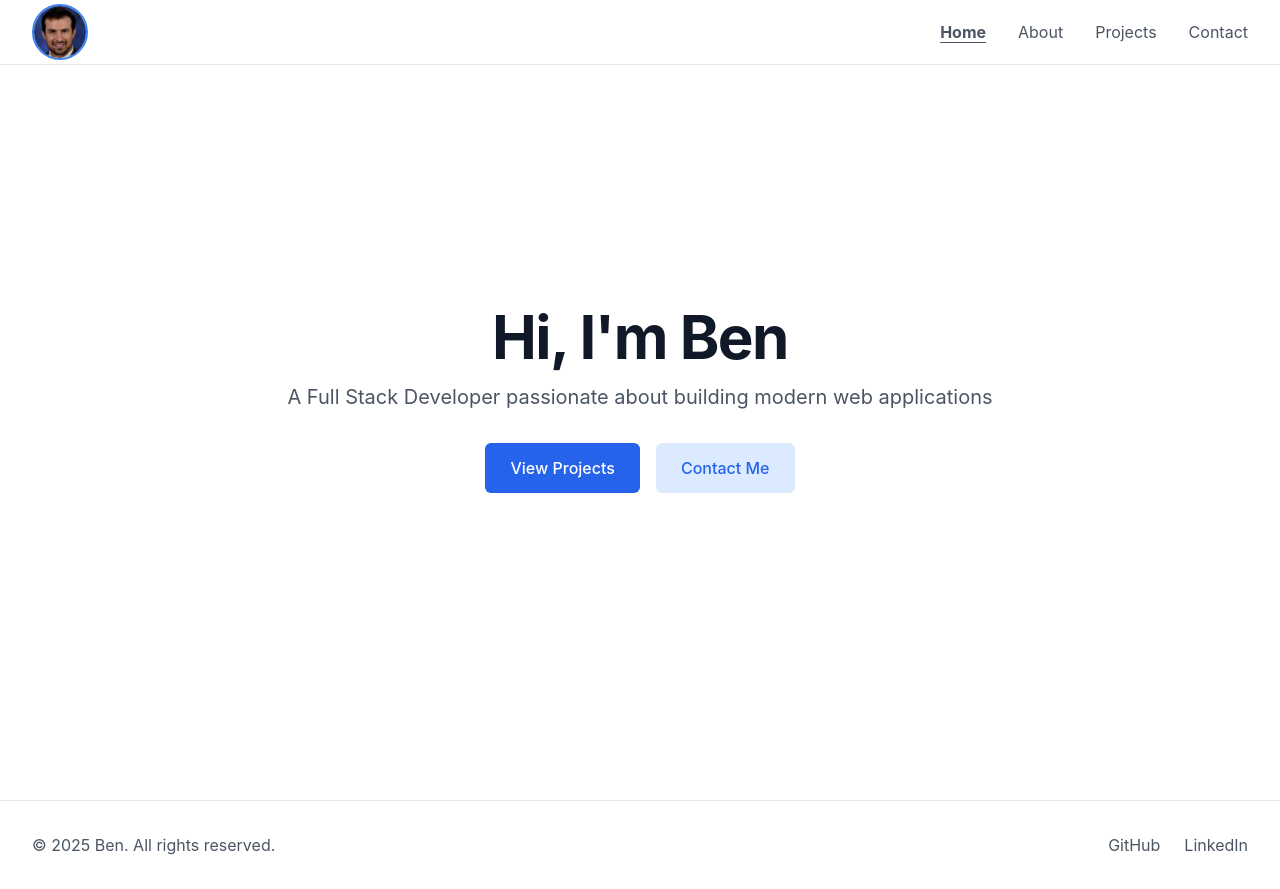
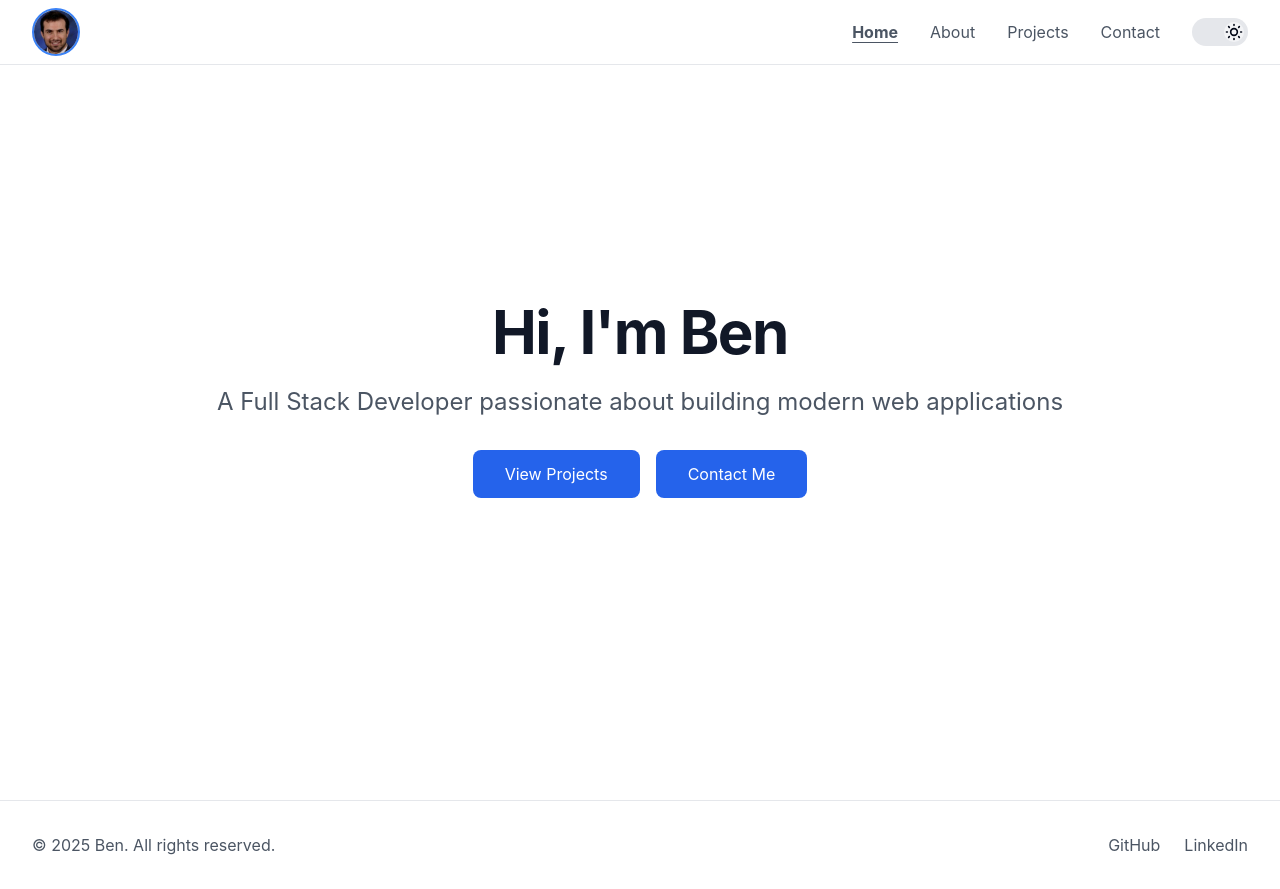
Before and after one commit to bimberman/website, a React (Vite) app: page / in a window 1280 px wide. Built offline with nearby package versions, Linux system fonts and the light colour scheme.

Commit message:
added theme toggle and projects

```diff
--- a/src/App.tsx
+++ b/src/App.tsx
@@ -6,9 +6,11 @@ import About from "./pages/About";
 import Projects from "./pages/Projects";
 import Contact from "./pages/Contact";
 import Footer from "./components/Footer";
+import { ThemeProvider } from "./context/ThemeContext";
 
 function App() {
   return (
+    <ThemeProvider>
       <Router>
         <div className="min-h-screen bg-white dark:bg-gray-900 flex flex-col">
           <Navbar />
@@ -23,6 +25,7 @@ function App() {
           <Footer />
         </div>
       </Router>
+    </ThemeProvider>
   );
 }
 
--- /dev/null
+++ b/src/assets/icons/CiCdIcon.tsx
@@ -0,0 +1,23 @@
+import React from "react";
+
+const CiCdIcon: React.FC = () => {
+  return (
+    <svg
+      className="w-5 h-5"
+      viewBox="0 0 24 24"
+      fill="none"
+      stroke="currentColor"
+      strokeWidth="2"
+      strokeLinecap="round"
+      strokeLinejoin="round"
+    >
+      <path d="M4 4h16a2 2 0 0 1 2 2v12a2 2 0 0 1-2 2H4a2 2 0 0 1-2-2V6a2 2 0 0 1 2-2z" />
+      <path d="M8 8h8" />
+      <path d="M8 12h8" />
+      <path d="M8 16h4" />
+      <path d="M12 4v16" />
+    </svg>
+  );
+};
+
+export default CiCdIcon;
--- /dev/null
+++ b/src/assets/icons/MoonIcon.tsx
@@ -0,0 +1,21 @@
+import React from "react";
+
+const MoonIcon: React.FC = () => {
+  return (
+    <svg
+      className="w-5 h-5"
+      fill="none"
+      stroke="currentColor"
+      viewBox="0 0 24 24"
+    >
+      <path
+        strokeLinecap="round"
+        strokeLinejoin="round"
+        strokeWidth={2}
+        d="M20.354 15.354A9 9 0 018.646 3.646 9.003 9.003 0 0012 21a9.003 9.003 0 008.354-5.646z"
+      />
+    </svg>
+  );
+};
+
+export default MoonIcon;
--- /dev/null
+++ b/src/assets/icons/SunIcon.tsx
@@ -0,0 +1,21 @@
+import React from "react";
+
+const SunIcon: React.FC = () => {
+  return (
+    <svg
+      className="w-5 h-5"
+      fill="none"
+      stroke="currentColor"
+      viewBox="0 0 24 24"
+    >
+      <path
+        strokeLinecap="round"
+        strokeLinejoin="round"
+        strokeWidth={2}
+        d="M12 3v1m0 16v1m9-9h-1M4 12H3m15.364 6.364l-.707-.707M6.343 6.343l-.707-.707m12.728 0l-.707.707M6.343 17.657l-.707.707M16 12a4 4 0 11-8 0 4 4 0 018 0z"
+      />
+    </svg>
+  );
+};
+
+export default SunIcon;
--- a/src/components/Navbar.tsx
+++ b/src/components/Navbar.tsx
@@ -1,9 +1,12 @@
 import React, { useState } from "react";
 import { Link, useLocation } from "react-router-dom";
+import ThemeToggle from "./ThemeToggle";
+import { useTheme } from "../context/ThemeContext";
 
 const Navbar = () => {
   const [isMenuOpen, setIsMenuOpen] = useState(false);
   const location = useLocation();
+  const { isDark, toggleTheme } = useTheme();
 
   const navItems = [
     { name: "Home", href: "/" },
@@ -22,11 +25,11 @@ const Navbar = () => {
               className="flex items-center space-x-2"
               onClick={() => setIsMenuOpen(false)}
             >
-              <div className="flex items-center gap-2">
+              <div className="flex items-center">
                 <img
                   src="/images/headshot.jpg"
                   alt="Ben"
-                  className="w-14 aspect-square rounded-full border-2 border-blue-500"
+                  className="w-12 h-12 rounded-full border-2 border-blue-500"
                 />
               </div>
             </Link>
@@ -48,10 +51,12 @@ const Navbar = () => {
                 {item.name}
               </Link>
             ))}
+            <ThemeToggle isDark={isDark} onClick={toggleTheme} />
           </div>
 
           {/* Mobile menu button */}
-          <div className="md:hidden flex items-center">
+          <div className="md:hidden flex items-center space-x-4">
+            <ThemeToggle isDark={isDark} onClick={toggleTheme} />
             <button
               onClick={() => setIsMenuOpen(!isMenuOpen)}
               className="text-gray-600 hover:text-gray-900 dark:text-gray-300 dark:hover:text-white"
--- a/src/components/ProjectCard.tsx
+++ b/src/components/ProjectCard.tsx
@@ -31,8 +31,11 @@ const ProjectCard: React.FC<ProjectCardProps> = ({
         <ImageCarousel images={project.previewImages} />
       ) : (
         <div className="aspect-w-16 aspect-h-9 bg-gray-200 dark:bg-gray-700">
-          {/* Add actual project images later */}
-          <div className="w-full h-48 bg-gray-300 dark:bg-gray-600" />
+          <img
+            src={project.image}
+            alt={project.title}
+            className="w-full h-full object-cover"
+          />
         </div>
       )}
       <div className="p-6 flex flex-col flex-grow">
--- /dev/null
+++ b/src/components/ThemeToggle.tsx
@@ -0,0 +1,41 @@
+import React from "react";
+import SunIcon from "../assets/icons/SunIcon";
+import MoonIcon from "../assets/icons/MoonIcon";
+
+interface ThemeToggleProps {
+  isDark: boolean;
+  onClick: () => void;
+}
+
+const ThemeToggle: React.FC<ThemeToggleProps> = ({ isDark, onClick }) => {
+  return (
+    <button
+      onClick={onClick}
+      className="relative w-14 h-7 rounded-full bg-gray-200 dark:bg-gray-600 transition-colors duration-300"
+      aria-label={isDark ? "Switch to light mode" : "Switch to dark mode"}
+    >
+      <div
+        className={`absolute top-1 left-1 w-5 h-5 rounded-full bg-gray-100 dark:bg-gray-800 flex items-center justify-center transition-all duration-1000 ease-in-out ${
+          !isDark ? "translate-x-7 rotate-180" : "translate-x-0 rotate-0"
+        }`}
+      >
+        <div
+          className={`transition-opacity duration-300 ${
+            !isDark ? "opacity-100" : "opacity-0"
+          }`}
+        >
+          <SunIcon />
+        </div>
+        <div
+          className={`absolute transition-opacity duration-300 ${
+            !isDark ? "opacity-0" : "opacity-100"
+          }`}
+        >
+          <MoonIcon />
+        </div>
+      </div>
+    </button>
+  );
+};
+
+export default ThemeToggle;
--- /dev/null
+++ b/src/context/ThemeContext.tsx
@@ -0,0 +1,50 @@
+import React, { createContext, useContext, useEffect, useState } from "react";
+
+interface ThemeContextType {
+  isDark: boolean;
+  toggleTheme: () => void;
+}
+
+const ThemeContext = createContext<ThemeContextType | undefined>(undefined);
+
+export const ThemeProvider: React.FC<{ children: React.ReactNode }> = ({
+  children,
+}) => {
+  const [isDark, setIsDark] = useState(() => {
+    // Check if user has a theme preference in localStorage
+    const savedTheme = localStorage.getItem("theme");
+    if (savedTheme) {
+      return savedTheme === "dark";
+    }
+    // Check system preference
+    return window.matchMedia("(prefers-color-scheme: dark)").matches;
+  });
+
+  useEffect(() => {
+    // Update localStorage and document class when theme changes
+    localStorage.setItem("theme", isDark ? "dark" : "light");
+    if (isDark) {
+      document.documentElement.classList.add("dark");
+    } else {
+      document.documentElement.classList.remove("dark");
+    }
+  }, [isDark]);
+
+  const toggleTheme = () => {
+    setIsDark((prev) => !prev);
+  };
+
+  return (
+    <ThemeContext.Provider value={{ isDark, toggleTheme }}>
+      {children}
+    </ThemeContext.Provider>
+  );
+};
+
+export const useTheme = () => {
+  const context = useContext(ThemeContext);
+  if (context === undefined) {
+    throw new Error("useTheme must be used within a ThemeProvider");
+  }
+  return context;
+};
--- /dev/null
+++ b/src/index.css
@@ -0,0 +1,20 @@
+@tailwind base;
+@tailwind components;
+@tailwind utilities;
+
+:root {
+  --transition-duration: 1000ms;
+}
+
+html {
+  transition: background-color var(--transition-duration) ease-in-out,
+    color var(--transition-duration) ease-in-out;
+}
+
+* {
+  transition: background-color var(--transition-duration) ease-in-out,
+    border-color var(--transition-duration) ease-in-out,
+    color var(--transition-duration) ease-in-out,
+    fill var(--transition-duration) ease-in-out,
+    stroke var(--transition-duration) ease-in-out;
+}
--- a/src/pages/Home.tsx
+++ b/src/pages/Home.tsx
@@ -1,34 +1,33 @@
 import React from "react";
+import { Link } from "react-router-dom";
 
 const Home = () => {
   return (
-    <section className="min-h-screen flex items-center justify-center bg-white dark:bg-gray-900">
-      <div className="max-w-7xl mx-auto px-4 sm:px-6 lg:px-8 py-20">
+    <div className="min-h-screen flex items-center justify-center bg-white dark:bg-gray-900">
       <div className="text-center">
-          <h1 className="text-4xl font-bold text-gray-900 dark:text-white sm:text-5xl md:text-6xl">
+        <h1 className="text-4xl sm:text-5xl md:text-6xl font-bold text-gray-900 dark:text-white mb-6">
           Hi, I'm Ben
         </h1>
-          <p className="mt-4 text-xl text-gray-600 dark:text-gray-300">
+        <p className="text-xl sm:text-2xl text-gray-600 dark:text-gray-300 mb-8">
           A Full Stack Developer passionate about building modern web
           applications
         </p>
-          <div className="mt-8 flex justify-center gap-4">
-            <a
-              href="#projects"
-              className="inline-flex items-center px-6 py-3 border border-transparent text-base font-medium rounded-md text-white bg-blue-600 hover:bg-blue-700"
+        <div className="flex flex-col sm:flex-row gap-4 justify-center">
+          <Link
+            to="/projects"
+            className="px-8 py-3 bg-blue-600 text-white rounded-lg hover:bg-blue-700 transition-colors"
           >
             View Projects
-            </a>
-            <a
-              href="#contact"
-              className="inline-flex items-center px-6 py-3 border border-transparent text-base font-medium rounded-md text-blue-600 bg-blue-100 hover:bg-blue-200"
+          </Link>
+          <Link
+            to="/contact"
+            className="px-8 py-3 bg-blue-600 text-white rounded-lg hover:bg-blue-700 transition-colors"
           >
             Contact Me
-            </a>
+          </Link>
         </div>
       </div>
     </div>
-    </section>
   );
 };
 
```
Also changed, not shown: src/assets/icons/DockerIcon.tsx (added, +11 -0 lines), src/pages/Projects.tsx (+36 -7 lines). Lines whose indentation alone changed are shown as unchanged.
